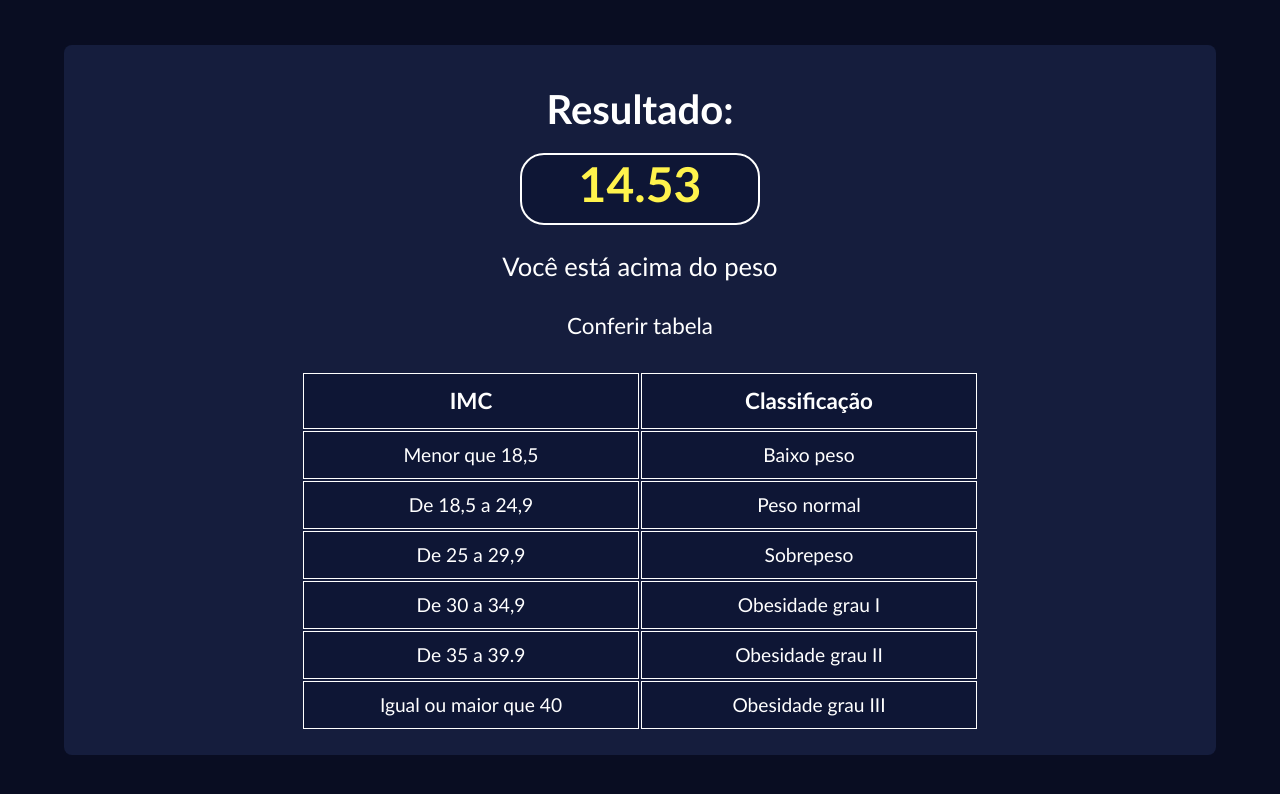
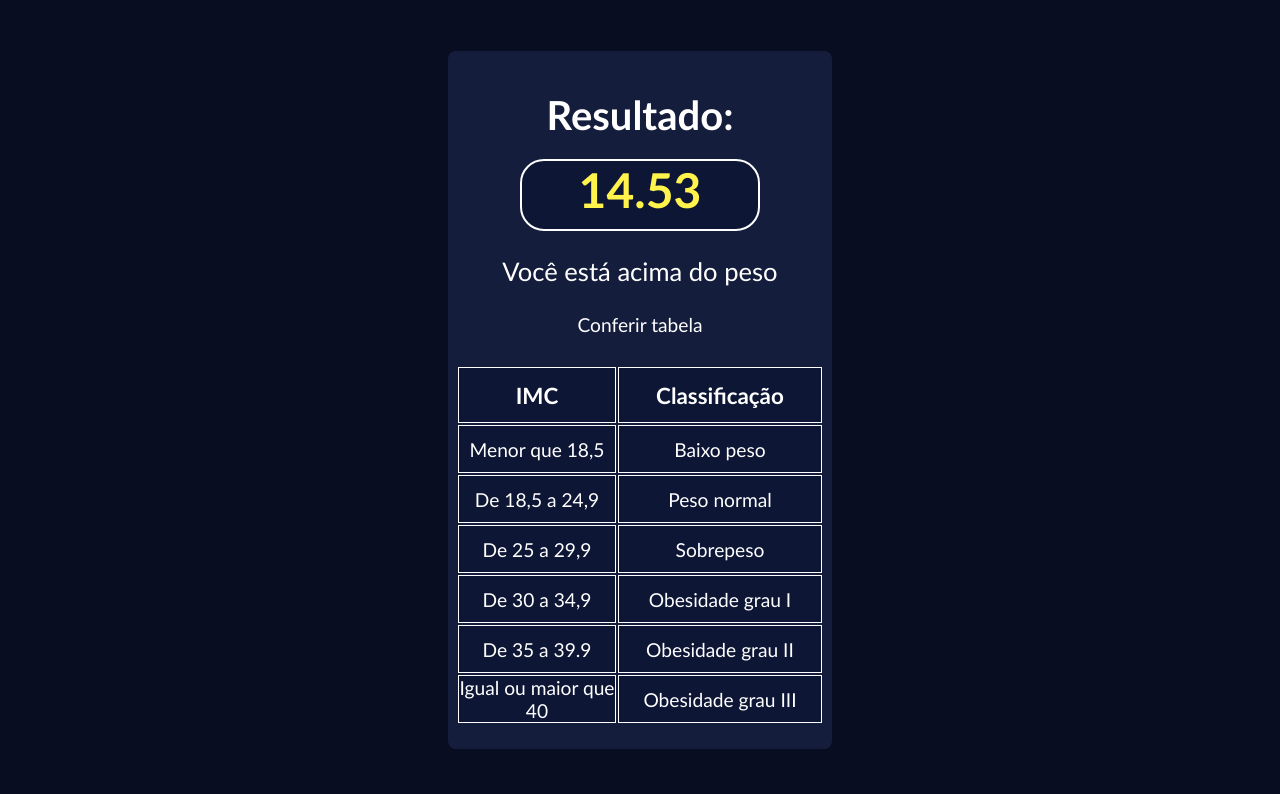
Before and after one commit to MickaelWenicio/React-IMC-Calculator, a React (Vite) app: page /result in a window 1280 px wide. Shown: the top 794 px of the page. Built offline with nearby package versions, Linux system fonts and the light colour scheme.

Commit message:
style: adds responsiveness to the results page

```diff
--- a/src/components/FinalScreen/FinalScreen.css
+++ b/src/components/FinalScreen/FinalScreen.css
@@ -105,3 +105,26 @@ th {
 tr{
     background-color: #0e1635;
 }
+
+/* Desktop STYLE */
+@media (min-width: 600px){
+    #resultDiv{
+        display: flex;
+        flex-direction: column;
+        align-items: center;
+        justify-content: center;
+        background-color: #151d3d;
+        margin: 0.2em;
+        border-radius: .5em;
+        width: 30vw;
+    }
+
+    #resultDiv button {
+        width: 8em;
+        height: 2em;
+        border-radius: 8em;
+        font-size: 1.2em;
+        transition: all 0.5s ease;
+    }
+
+}
--- a/src/components/FinalScreen/FinalScreen.jsx
+++ b/src/components/FinalScreen/FinalScreen.jsx
@@ -2,6 +2,8 @@ import React from 'react'
 import './FinalScreen.css'
 
 const FinalScreen = () => {
+
+
   return (
     <div id='resultDiv'>
       <div id='infos'>
```
